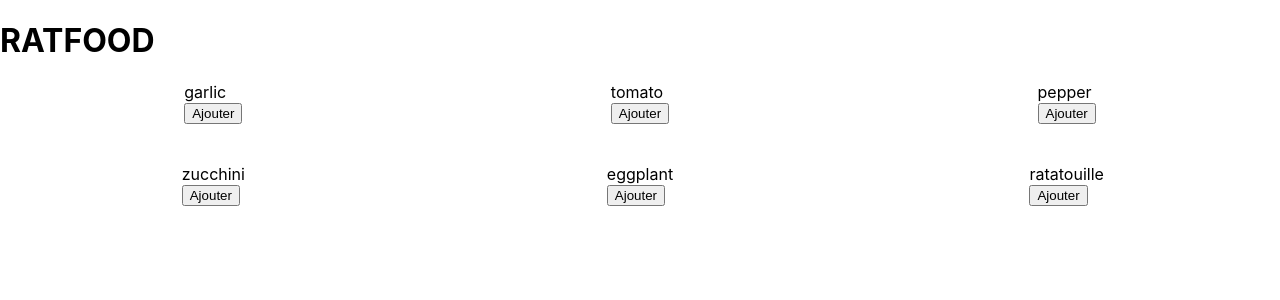
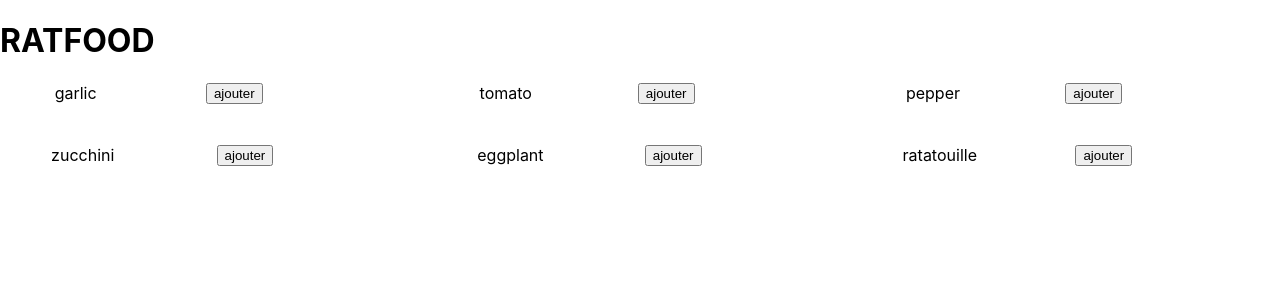
Before and after one commit to saoT/react-shop-basket, a React (Create React App) app: page / in a window 1280 px wide. Shown: the top 300 px of the page. Built offline with nearby package versions, Linux system fonts and the light colour scheme.

Commit message:
Add: array update

```diff
--- a/src/components/Product.js
+++ b/src/components/Product.js
@@ -3,12 +3,28 @@ import React, {Component} from 'react';
 // declare un COMPONENT
 class Product extends Component {
 
+  handleItem = (operation) => {
+    // add : += 1
+    // remove : += -1
+    if (this.state.qtt > 0 || operation === 1 ) {
+      let newQtt = this.state.qtt += operation;
+      this.setState({qtt: newQtt});
+    }
+  }
+
+  componentWillMount () {
+    this.state = {
+      qtt : 0
+    }
+  }
+
   render () {
     return (
       <div>
         <div>{this.props.prod.name}</div>
-        <button>Ajouter</button>
-        <div></div>
+        <button onClick={()=>{this.handleItem(1)}}>ajouter</button>
+        <button onClick={()=>{this.handleItem(-1)}}>supprimer</button>
+        <div>{this.state.qtt}</div>
       </div>
     )
   }
--- a/src/components/Shop.js
+++ b/src/components/Shop.js
@@ -3,9 +3,6 @@ import React, { Component } from 'react';
 
 // Vendors
 import Grid from '@material-ui/core/Grid';
-
-// Custom
-import Product from './Product';
 
 const shopProducts = [
   {
@@ -50,6 +47,28 @@ class Shop extends Component {
     fruit est une clé d'objet (object key)
   */
 
+  componentWillMount () {
+    this.state = {
+      products : shopProducts
+    }
+  }
+
+  handle = (index) => {
+    // [{0}, {1}, {2}, {3}, {4}, {5}]
+    // Si index = 3
+    // var newProd = {name : pepper, img: 'jpg', price: 2}
+    // UN objet du tableau, pas de S
+    let newProd = this.state.products[index];
+    if (!newProd.qtt) newProd.qtt = 1;
+    // var newProd = {name : pepper, img: 'jpg', price: 2, qtt: 1}
+    // TOUT le tableau, S
+    const newProds = this.state.products;
+    newProds[index] = newProd;
+    this.setState({products : newProds});
+
+    console.log(index);
+  }
+
   render () {
     return (
       <div className="Shop">
@@ -58,7 +77,8 @@ class Shop extends Component {
         >
           {
             shopProducts.map(
-              oneProduct =>
+              (oneProduct, index) => {
+                return (
                   <Grid
                     item
                     xs={12}
@@ -70,19 +90,17 @@ class Shop extends Component {
                     alignItems="center"
                     style={{marginBottom: '40px'}}
                   >
-                  <Product prod={oneProduct}/>
+                    <div>
+                      {oneProduct.name}
+                    </div>
+                    <div>
+                      <button onClick={()=>{this.handle(index)}}>ajouter</button>
+                    </div>
+                    <div>
+                      {oneProduct.qtt}
+                    </div>
                   </Grid>
-
-              /* dans mon component
-                const prod = {
-                  name: 'garlic',
-                  img: 'garlic.jpeg',
-                  price: 3
-                }
-                est accessible via props.prod
-              */
-            )
-          }
+            )})}
         </Grid>
       </div>
     )
```
Lines whose indentation alone changed are shown as unchanged.
